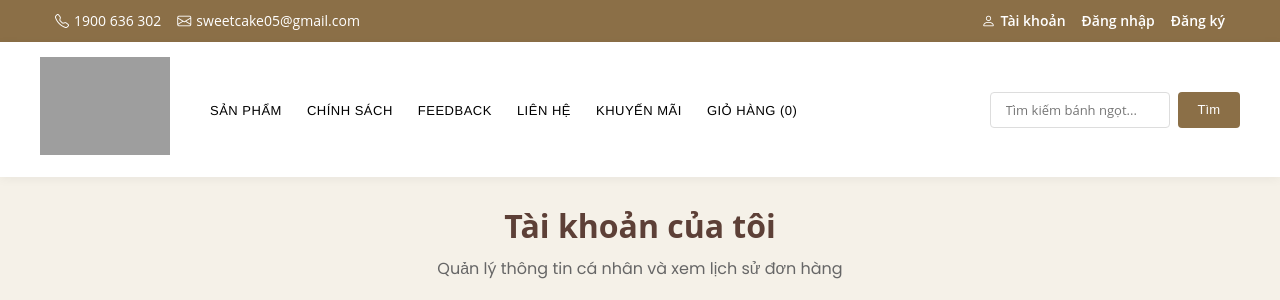
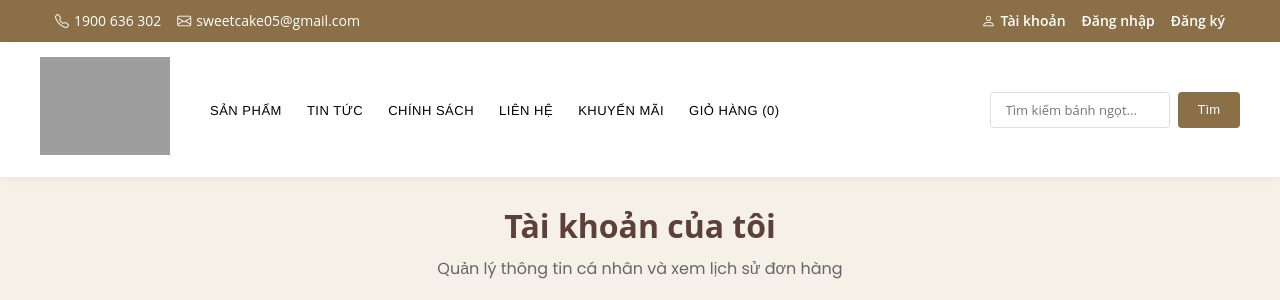
Before and after one commit to hiendt285-hinn/nhom2_websitecake, a PHP site: page /account.php in a window 1280 px wide. Shown: the top 300 px of the page. Run offline with PHP 8.4, Linux system fonts and the light colour scheme; a user stored in the database is signed in; data comes from the database, SQL or seed files in the repository; grey boxes are pictures that could not be loaded.

Commit message:
Cập nhật thêm Tin tức, Liên hệ,...

```diff
--- a/khachhang/header.php
+++ b/khachhang/header.php
@@ -13,7 +13,7 @@ $css_version = file_exists($css_file) ? filemtime($css_file) : time();
 <head>
     <meta charset="UTF-8">
     <meta name="viewport" content="width=device-width, initial-scale=1.0">
-    <title>Savor Cake - BST Women's Day</title>
+    <title>Sweet Cake - BST Women's Day</title>
 
     <link rel="stylesheet" href="style.css?v=<?php echo $css_version; ?>">
 
@@ -56,8 +56,8 @@ $css_version = file_exists($css_file) ? filemtime($css_file) : time();
         </div>
         <ul>
             <li><a href="products.php">Sản phẩm</a></li>
+            <li><a href="news.php">Tin tức</a></li>
             <li><a href="policy.php">Chính sách</a></li>
-            <li><a href="feedback.php">Feedback</a></li>
             <li><a href="contact.php">Liên hệ</a></li>
             <li><a href="promotion.php">Khuyến mãi</a></li>
             <li>
```
